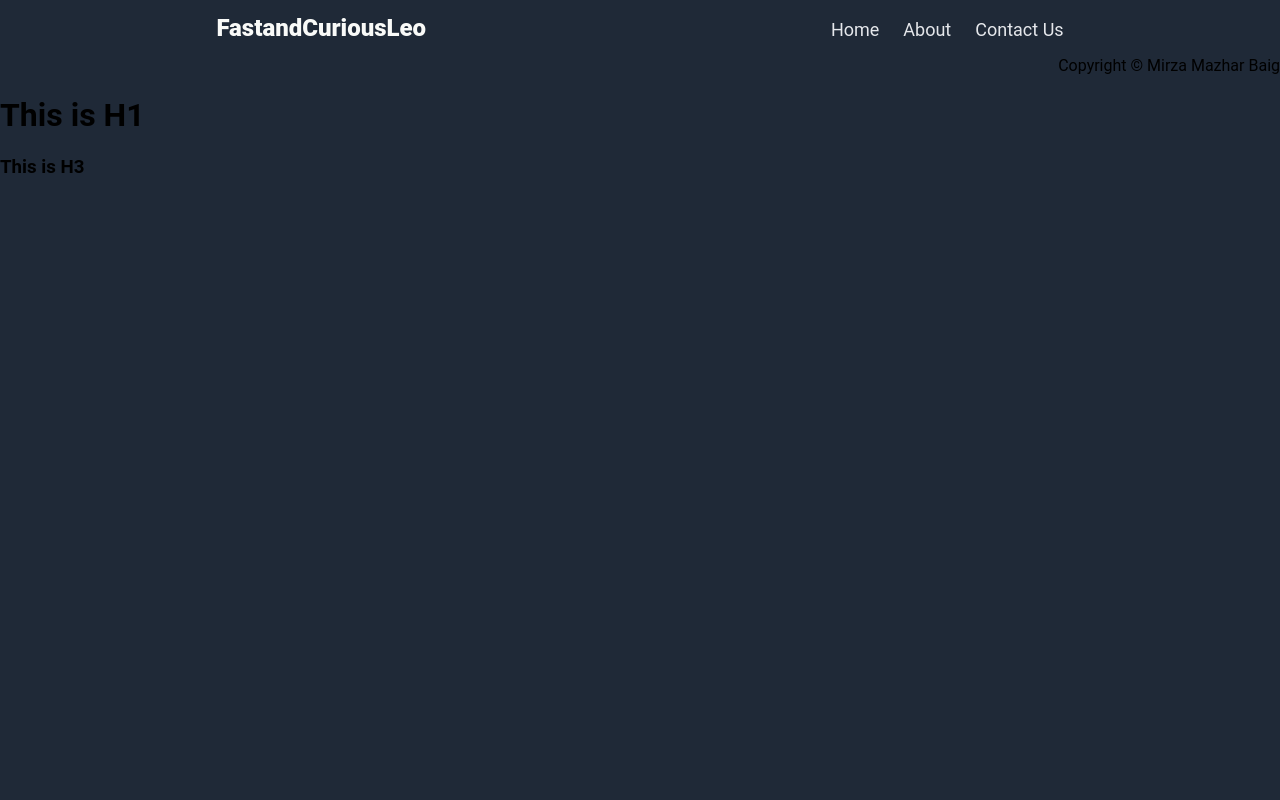
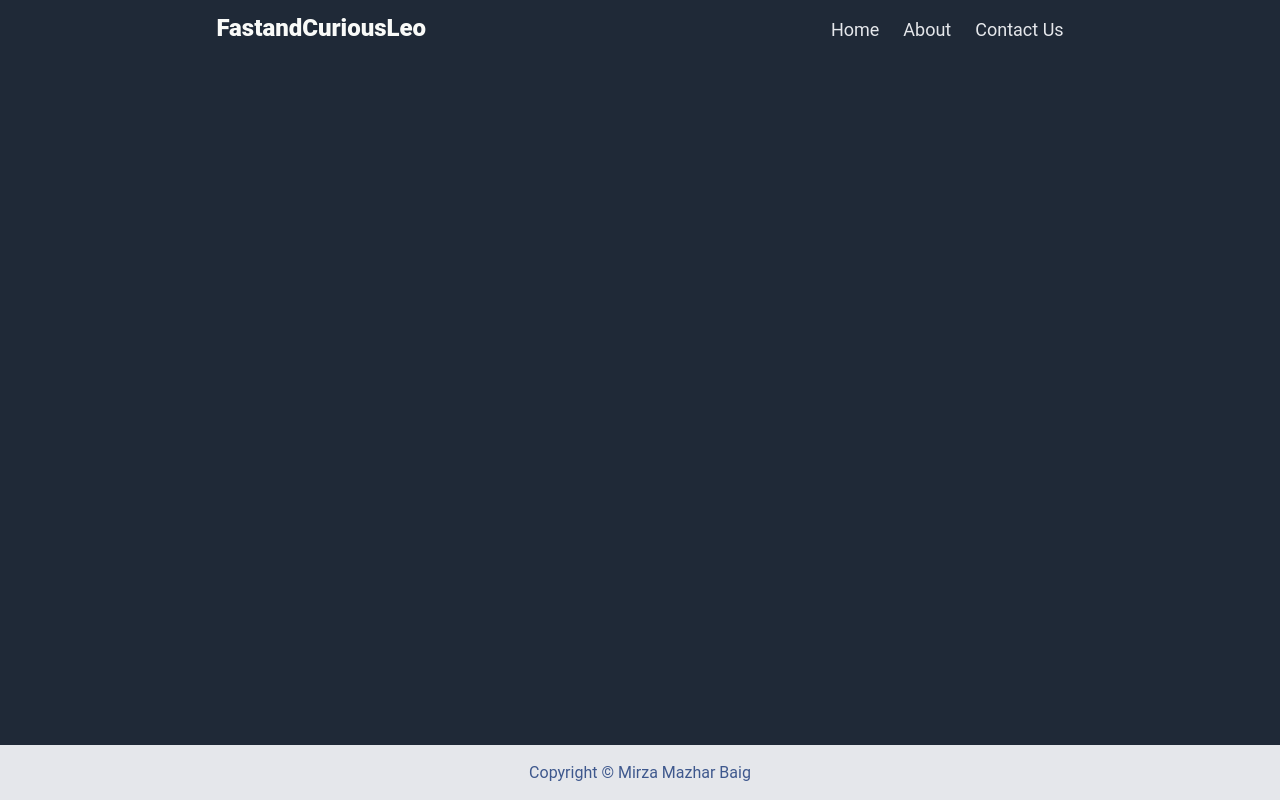
Before and after one commit to MirzaMazharBaigPak/Odin-Web, a plain HTML site: page index.html in a window 1280 px wide. Drawn offline with Linux system fonts and the light colour scheme.

Commit message:
Add footer to the website (Incomplete) Add style to finalise the footer by referencing the design provided by TheOdinProject

```diff
--- a/index.html
+++ b/index.html
@@ -10,6 +10,7 @@
 </head>
 
 <body>
+    <div class="container">
         <div class="header">
             <div class="Logo">FastandCuriousLeo</div>
             <div class="right-links">
@@ -20,16 +21,15 @@
                 </ul>
             </div>
         </div>
+        <div class="sections">
+            <div class="hero-section">
+            </div>
+        </div>
         <div class="footer">
             Copyright &copy; Mirza Mazhar Baig
         </div>
-    <div class="sections">
-        <div class="hero-section">
-            <h1>This is H1</h1>
-            <h3>This is H3</h3>
+    </div>
 
-        </div>
-    </div>
 </body>
 
 </html>
--- a/style.css
+++ b/style.css
@@ -4,6 +4,14 @@ body {
     padding: 0px;
     background-color: #1F2937;
 }
+
+.container {
+    display: flex;
+    flex-direction: column;
+    justify-content: space-between;
+    min-height: 100vh;
+}
+
 .header {
     display: flex;
     justify-content: space-around;
@@ -15,7 +23,6 @@ body {
     padding: 14px;
     margin: 0px;
     font-weight: 900;
-
 }
 
 .header ul {
@@ -36,7 +43,22 @@ body {
 }
 
 .footer {
- display: flex;
- justify-content: flex-end;
- align-items: center;
+    color: #3e588d;
+    flex-shrink: ;
+    display: flex;
+
+    justify-content: center ;
+    align-items: center;
+    background-color: #E5E7EB;
+    padding: 18px;
 }
+
+.sections {
+    display: flex;
+    max-width: ;
+    flex-wrap: wrap;
+    justify-content: center;
+    align-items: center;
+    flex-grow: 1;
+    flex-shrink: 0;
+}
```
Lines whose indentation alone changed are shown as unchanged.
